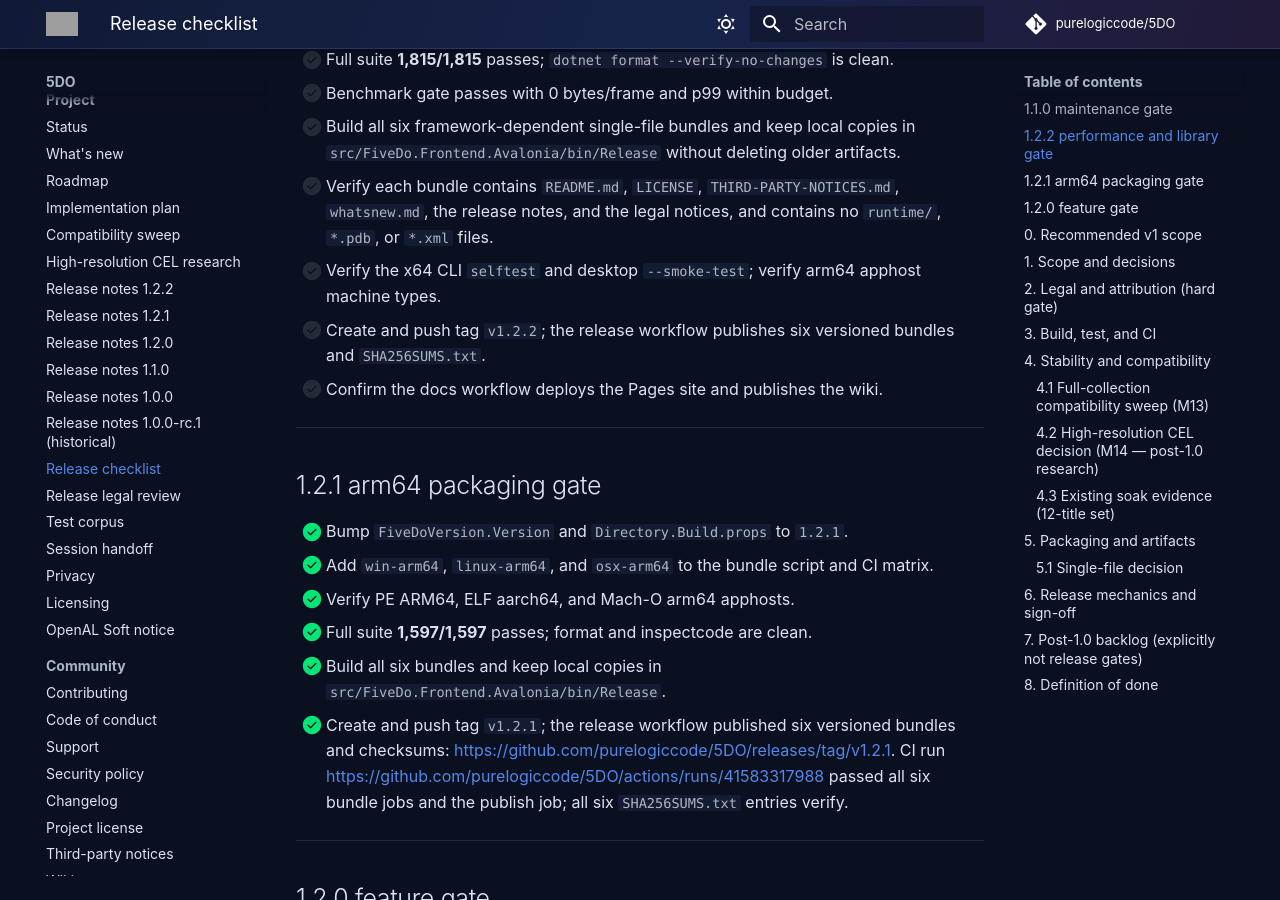
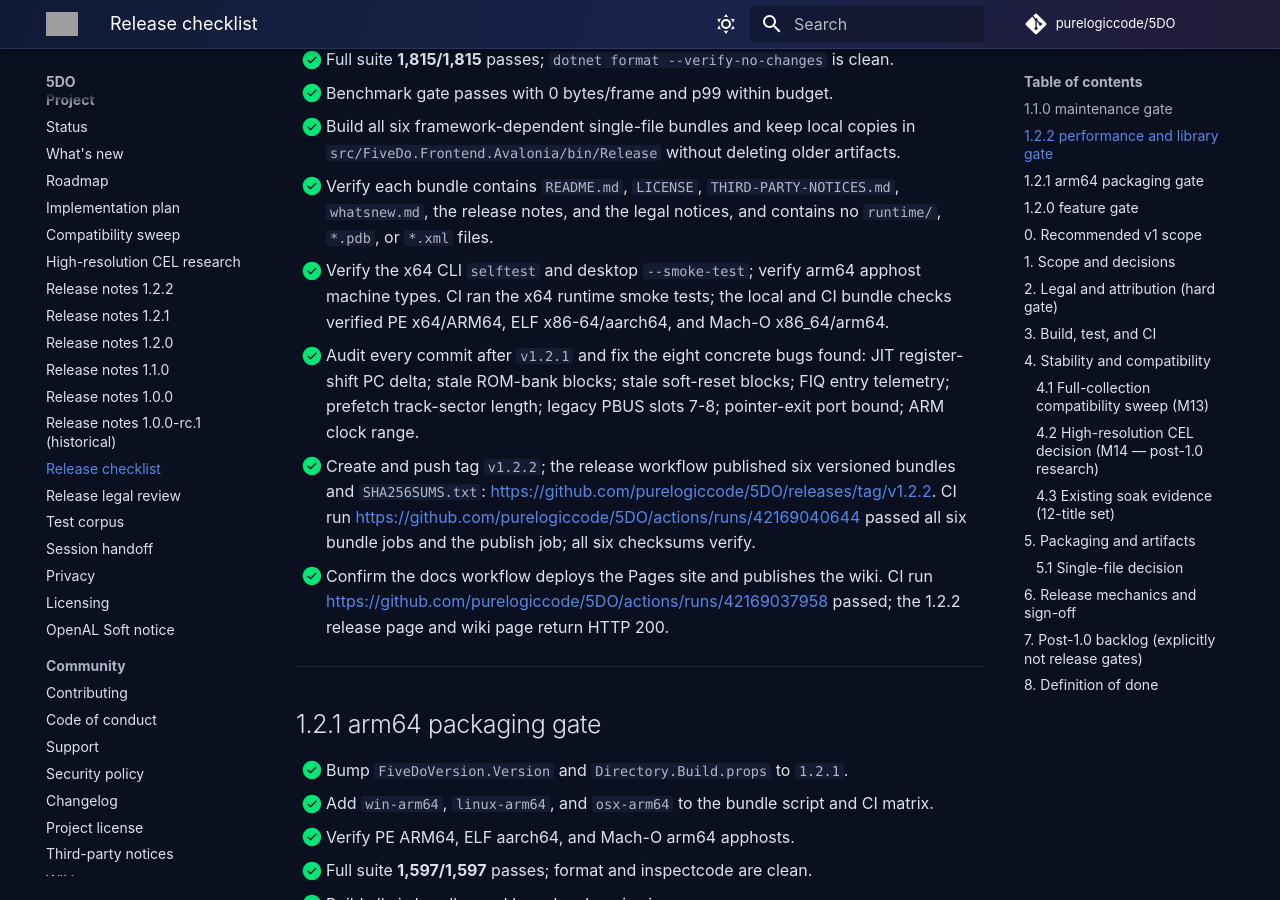
Before and after one commit to purelogiccode/5DO, an MkDocs documentation site: the page built from docs/ReleaseChecklist.md, in a window 1280 px wide and 900 px high, scrolled down 1332 px. Built offline with MkDocs 1.6.1 and Material for MkDocs 9.7.7, drawn with Linux system fonts in a browser that asks for light colours; comment, search, counter and statistics services are not loaded; grey boxes are pictures that could not be loaded.

Commit message:
Record the v1.2.2 release and audit evidence
Mark the 1.2.2 gate complete, link the successful release and docs workflows, record the eight post-1.2.1 audit fixes, and note the 1,815-test suite.

```diff
--- a/docs/ReleaseChecklist.md
+++ b/docs/ReleaseChecklist.md
@@ -41,22 +41,32 @@ run, screenshot, or recorded hash), not just an intention. Update `docs/Status.m
 
 ## 1.2.2 performance and library gate
 
-- [ ] Bump `FiveDoVersion.Version` and `Directory.Build.props` to `1.2.2`.
-- [ ] Update `CHANGELOG.md`, `docs/WhatsNew.md`, `docs/ReleaseNotes-1.2.2.md`,
+- [x] Bump `FiveDoVersion.Version` and `Directory.Build.props` to `1.2.2`.
+- [x] Update `CHANGELOG.md`, `docs/WhatsNew.md`, `docs/ReleaseNotes-1.2.2.md`,
       `README.md`, `docs/Status.md`, `docs/index.md`, and `docs/Installation.md`.
-- [ ] Update the MkDocs navigation and the curated wiki sidebar with the 1.2.2 pages.
-- [ ] Full suite **1,815/1,815** passes; `dotnet format --verify-no-changes` is clean.
-- [ ] Benchmark gate passes with 0 bytes/frame and p99 within budget.
-- [ ] Build all six framework-dependent single-file bundles and keep local copies in
+- [x] Update the MkDocs navigation and the curated wiki sidebar with the 1.2.2 pages.
+- [x] Full suite **1,815/1,815** passes; `dotnet format --verify-no-changes` is clean.
+- [x] Benchmark gate passes with 0 bytes/frame and p99 within budget.
+- [x] Build all six framework-dependent single-file bundles and keep local copies in
       `src/FiveDo.Frontend.Avalonia/bin/Release` without deleting older artifacts.
-- [ ] Verify each bundle contains `README.md`, `LICENSE`, `THIRD-PARTY-NOTICES.md`,
+- [x] Verify each bundle contains `README.md`, `LICENSE`, `THIRD-PARTY-NOTICES.md`,
       `whatsnew.md`, the release notes, and the legal notices, and contains no
       `runtime/`, `*.pdb`, or `*.xml` files.
-- [ ] Verify the x64 CLI `selftest` and desktop `--smoke-test`; verify arm64 apphost
-      machine types.
-- [ ] Create and push tag `v1.2.2`; the release workflow publishes six versioned bundles
-      and `SHA256SUMS.txt`.
-- [ ] Confirm the docs workflow deploys the Pages site and publishes the wiki.
+- [x] Verify the x64 CLI `selftest` and desktop `--smoke-test`; verify arm64 apphost
+      machine types. CI ran the x64 runtime smoke tests; the local and CI bundle checks
+      verified PE x64/ARM64, ELF x86-64/aarch64, and Mach-O x86_64/arm64.
+- [x] Audit every commit after `v1.2.1` and fix the eight concrete bugs found:
+      JIT register-shift PC delta; stale ROM-bank blocks; stale soft-reset blocks;
+      FIQ entry telemetry; prefetch track-sector length; legacy PBUS slots 7-8;
+      pointer-exit port bound; ARM clock range.
+- [x] Create and push tag `v1.2.2`; the release workflow published six versioned bundles
+      and `SHA256SUMS.txt`:
+      <https://github.com/purelogiccode/5DO/releases/tag/v1.2.2>. CI run
+      <https://github.com/purelogiccode/5DO/actions/runs/42169040644> passed all six
+      bundle jobs and the publish job; all six checksums verify.
+- [x] Confirm the docs workflow deploys the Pages site and publishes the wiki. CI run
+      <https://github.com/purelogiccode/5DO/actions/runs/42169037958> passed; the
+      1.2.2 release page and wiki page return HTTP 200.
 
 ---
 
```
Also changed, not shown: docs/ReleaseNotes-1.2.2.md (+4 -0 lines), docs/Status.md (+7 -1 lines).
